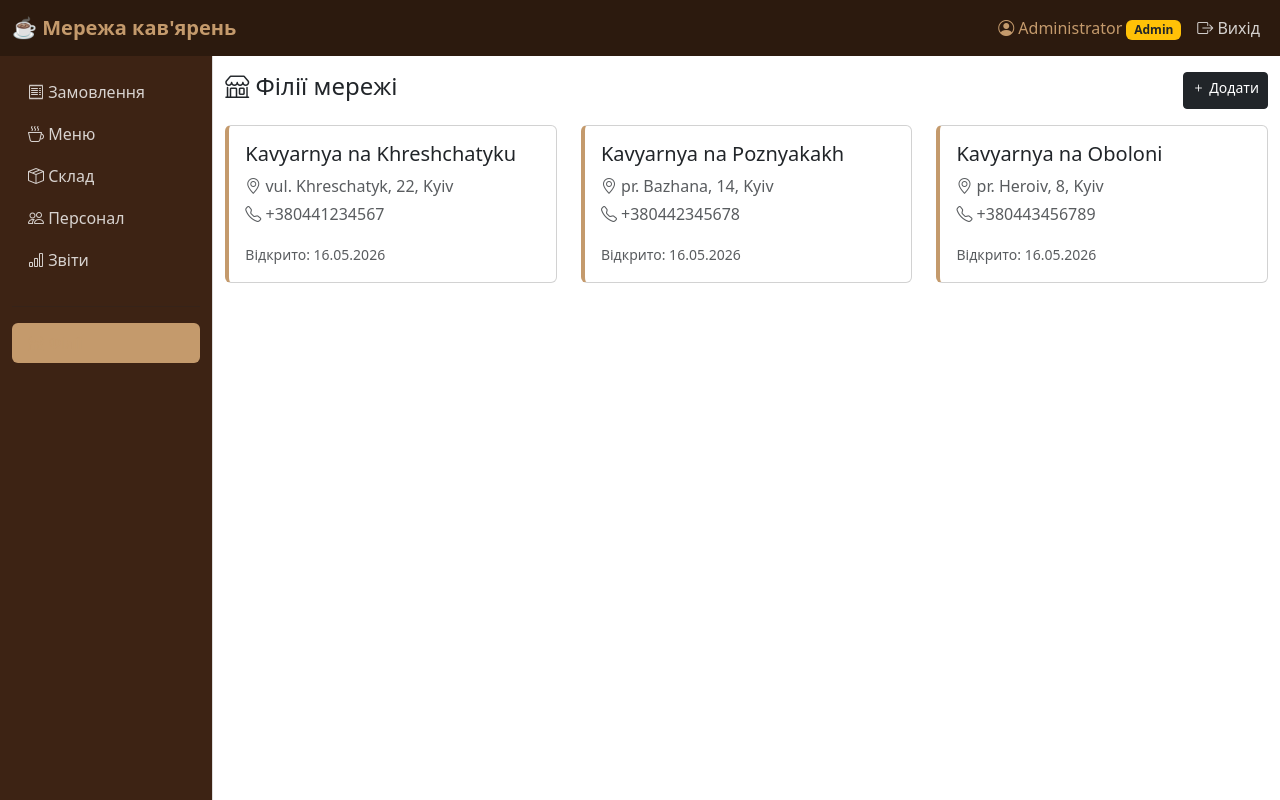
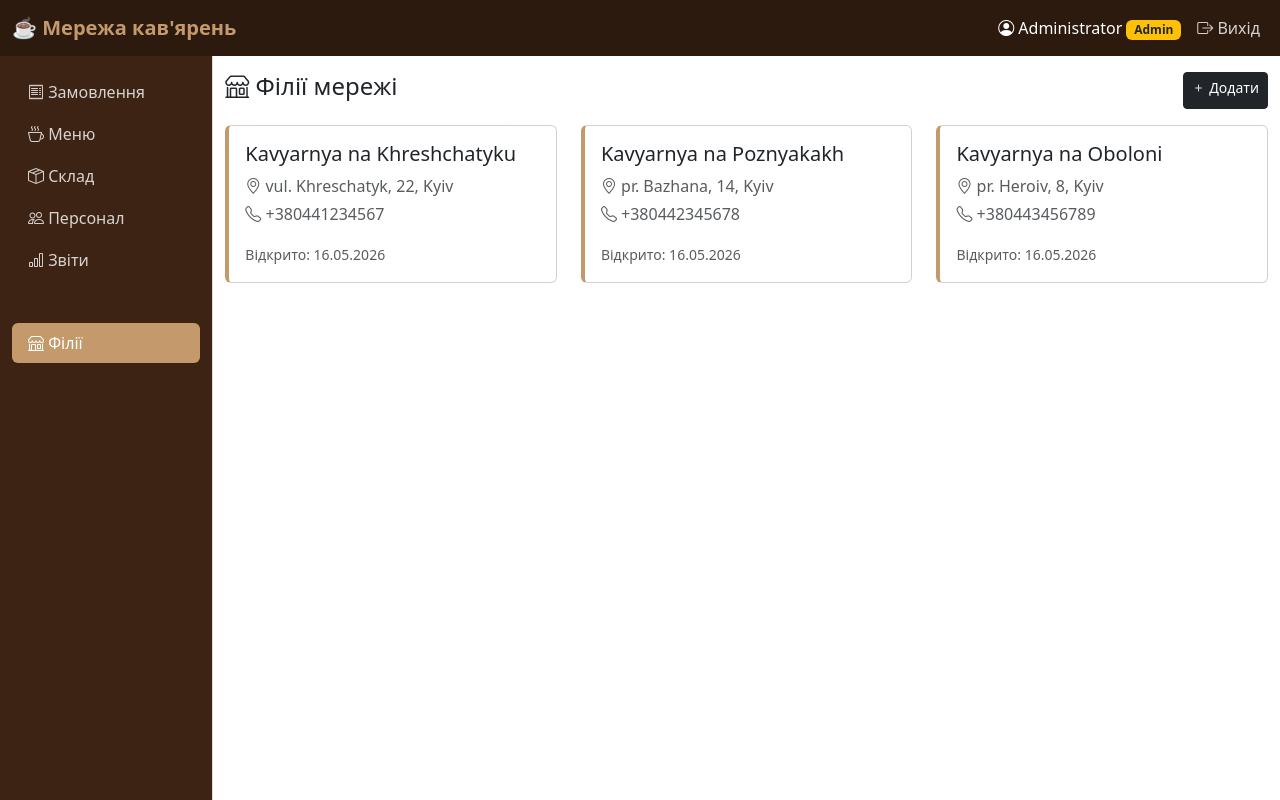
Before and after one commit to borysmargo12345678910/coffee-network, a Flask app: page /branches/ in a window 1280 px wide, with the pointer over the restyled element. Run offline with Flask 3, Linux system fonts and the light colour scheme; a user stored in the database is signed in.

Commit message:
Update base.html

```diff
--- a/app/templates/base.html
+++ b/app/templates/base.html
@@ -11,7 +11,7 @@
 .navbar { background: var(--coffee-dark) !important; }
 .navbar-brand { color: var(--coffee-accent) !important; font-weight: 700; }
 .nav-link { color: rgba(255,255,255,.8) !important; }
-.nav-link:hover, .nav-link.active { color: var(--coffee-accent) !important; }
+.nav-link:hover, .nav-link.active { color: #fff !important; }
 .sidebar { background: #3d2314; min-height: calc(100vh - 56px); border-right: 1px solid #ddd; }
 .sidebar .nav-link { color: #f5e6d3; padding: .5rem 1rem; border-radius: 6px; margin-bottom: 2px; }
 .sidebar .nav-link:hover { background: var(--coffee-accent); color: #3d2314; }
```
